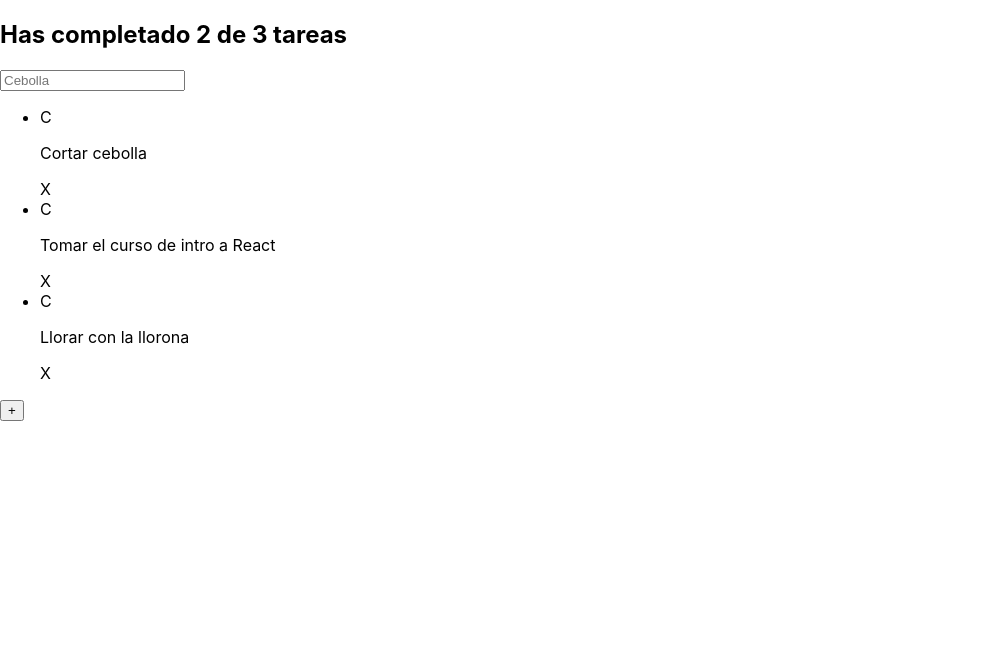
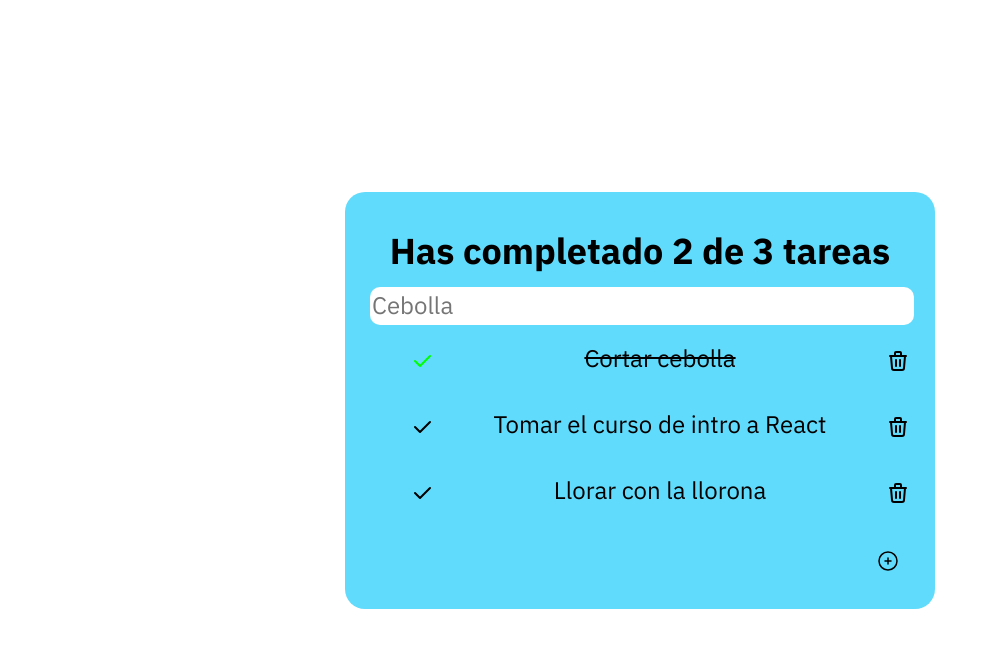
Before and after one commit to Facuscar/TodoList, a React (Create React App) app: page / in a window 1280 px wide. Shown: the top 648 px of the page, without its empty margins (0-998 px from the left). Built offline with nearby package versions, Linux system fonts and the light colour scheme.

Commit message:
Primeros listeners al proyecto

```diff
--- a/public/index.html
+++ b/public/index.html
@@ -24,6 +24,9 @@
       work correctly both with client-side routing and a non-root public URL.
       Learn how to configure a non-root public URL by running `npm run build`.
     -->
+    <link rel="preconnect" href="https://fonts.googleapis.com">
+    <link rel="preconnect" href="https://fonts.gstatic.com" crossorigin>
+    <link href="https://fonts.googleapis.com/css2?family=IBM+Plex+Sans+Arabic:wght@300;400;700&display=swap" rel="stylesheet">
     <title>React App</title>
   </head>
   <body>
--- a/src/App.js
+++ b/src/App.js
@@ -3,29 +3,29 @@ import TodoCounter from './TodoCounter';
 import TodoItem from './TodoItem';
 import TodoList from './TodoList';
 import CreateTodoButton from './CreateTodoButton';
+import TodoSearch from './TodoSearch';
+import './common.css';
 
 const todos = [
-  {text:'Cortar cebolla', completed:'false'},
-  {text:'Tomar el curso de intro a React', completed:'false'},
-  {text:'Llorar con la llorona', completed:'false'}
+  {text:'Cortar cebolla', completed:true},
+  {text:'Tomar el curso de intro a React', completed:false},
+  {text:'Llorar con la llorona', completed:false}
 ]
 function App() {
   return (
-    <>
+    <div className="todo-list">
     <TodoCounter/>
 
-    {/* <TodoSearch/> */}
-    <input placeholder='Cebolla' />
-
+    <TodoSearch/>
 
     <TodoList>
       {todos.map(todo => (
-        <TodoItem key={todo.text} text={todo.text}/>
+        <TodoItem key={todo.text} text={todo.text} completed={todo.completed}/>
       ))}
     </TodoList>
 
     <CreateTodoButton/>
-    </>
+    </div>
 
   );
 }
--- /dev/null
+++ b/src/CreateTodoButton.css
@@ -0,0 +1,17 @@
+button{
+    padding: 10px;
+    background-color: transparent;
+    border: none;
+    width: 45px;
+    height: 45px;
+    border-radius: 10px;
+    display: block;
+    margin-right: 0;
+    margin-left: auto;
+    transition: scale 0.3s;
+}
+
+button:hover{
+    cursor: pointer;
+    scale: 1.4;
+}
--- a/src/CreateTodoButton.js
+++ b/src/CreateTodoButton.js
@@ -1,6 +1,18 @@
+import './CreateTodoButton.css';
+
 function CreateTodoButton() {
+    const onClickHandle = () => {
+        console.log('Hiciste click en crear un nuevo ToDo');
+    }
     return (
-        <button>+</button>
+        <button onClick = {onClickHandle}>
+            <svg xmlns="http://www.w3.org/2000/svg" class="icon icon-tabler icon-tabler-circle-plus" width="24" height="24" viewBox="0 0 24 24" stroke-width="1.5" stroke="#000000" fill="none" stroke-linecap="round" stroke-linejoin="round">
+            <path stroke="none" d="M0 0h24v24H0z" fill="none"/>
+            <circle cx="12" cy="12" r="9" />
+            <line x1="9" y1="12" x2="15" y2="12" />
+            <line x1="12" y1="9" x2="12" y2="15" />
+            </svg>
+      </button>
      );
 }
 
--- /dev/null
+++ b/src/TodoCounter.css
@@ -0,0 +1,4 @@
+.TodoCounter {
+    font-size: 24px;
+    text-align: center;
+}
--- a/src/TodoCounter.js
+++ b/src/TodoCounter.js
@@ -1,6 +1,8 @@
+import './TodoCounter.css';
+
 function TodoCounter() {
     return (
-        <h2>Has completado 2 de 3 tareas</h2>
+        <h2 className='TodoCounter'>Has completado 2 de 3 tareas</h2>
      );
 }
 
--- /dev/null
+++ b/src/TodoItem.css
@@ -0,0 +1,38 @@
+.item{
+    display: flex;
+    align-items: flex-end;
+    justify-content: space-between;
+    gap: 10px;
+}
+
+.item p{
+    margin: 0;
+    font-size: 24px;
+    text-align: left;
+    font-family:  'IBM Plex Sans Arabic', sans-serif;
+}
+
+.item{
+    min-width: 500px;
+    margin-bottom: 30px;
+}
+
+.btn-item:hover{
+    cursor: pointer;
+}
+
+.check:hover{
+    filter: invert(59%) sepia(95%) saturate(3223%) hue-rotate(83deg) brightness(120%) contrast(128%);
+}
+
+.delete:hover{
+    filter: invert(18%) sepia(86%) saturate(7450%) hue-rotate(358deg) brightness(98%) contrast(115%);
+}
+
+.item.completed .check{
+    filter: invert(59%) sepia(95%) saturate(3223%) hue-rotate(83deg) brightness(120%) contrast(128%);
+}
+
+.item.completed p{
+    text-decoration: line-through;
+}
--- a/src/TodoItem.js
+++ b/src/TodoItem.js
@@ -1,9 +1,32 @@
+import './TodoItem.css';
+
 function TodoItem(props) {
+    let state = '';
+    if (props.completed === true) {state = 'completed'}
+
+    const changeTodo = (msg) => {
+        console.log(msg + ' ' + props.text)
+    }
+
     return (
-        <li>
-            <span>C</span>
+        <li className={`item ${state}`}>
+            <span className="btn-item check" onClick = {() => {changeTodo('Has terminado el todo')}}>
+                <svg xmlns="http://www.w3.org/2000/svg" class="icon icon-tabler icon-tabler-check" width="24" height="24" viewBox="0 0 24 24" stroke-width="2" stroke="#000000" fill="none" stroke-linecap="round" stroke-linejoin="round">
+                <path stroke="none" d="M0 0h24v24H0z" fill="none"/>
+                <path d="M5 12l5 5l10 -10" />
+                </svg>
+            </span>
             <p>{props.text}</p>
-            <span>X</span>
+            <span className="btn-item delete" onClick = {() => {changeTodo('Has eliminado el todo')}}>
+                <svg xmlns="http://www.w3.org/2000/svg" class="icon icon-tabler icon-tabler-trash" width="24" height="24" viewBox="0 0 24 24" stroke-width="2" stroke="#000000" fill="none" stroke-linecap="round" stroke-linejoin="round">
+                <path stroke="none" d="M0 0h24v24H0z" fill="none"/>
+                <line x1="4" y1="7" x2="20" y2="7" />
+                <line x1="10" y1="11" x2="10" y2="17" />
+                <line x1="14" y1="11" x2="14" y2="17" />
+                <path d="M5 7l1 12a2 2 0 0 0 2 2h8a2 2 0 0 0 2 -2l1 -12" />
+                <path d="M9 7v-3a1 1 0 0 1 1 -1h4a1 1 0 0 1 1 1v3" />
+                </svg>
+            </span>
         </li>
      );
 }
--- /dev/null
+++ b/src/TodoSearch.css
@@ -0,0 +1,7 @@
+.buscador{
+    width: 100%;
+    font-size: 24px;
+    font-family:  'IBM Plex Sans Arabic', sans-serif;
+    border-radius: 10px;
+    border: none;
+}
--- /dev/null
+++ b/src/TodoSearch.js
@@ -0,0 +1,12 @@
+import './TodoSearch.css'
+
+function TodoSearch() {
+    const buscarTodo = (e) => {
+        console.log(e.target.value)
+    }
+    return (
+        <input onChange = {buscarTodo} className="buscador" placeholder='Cebolla' />
+     );
+}
+
+export default TodoSearch;
--- /dev/null
+++ b/src/common.css
@@ -0,0 +1,21 @@
+#root{
+    display: flex;
+    flex-direction: column;
+    justify-content: center;
+    align-items: center;
+    min-height: 100vh;
+    color: black;
+}
+
+#root h2{
+    font-family:  'IBM Plex Sans Arabic', sans-serif;
+    font-weight: bold;
+    font-size: 36px;
+    margin: 8px;
+}
+
+.todo-list{
+    background-color: #61dbfb;
+    padding: 25px;
+    border-radius: 20px;
+}
```
